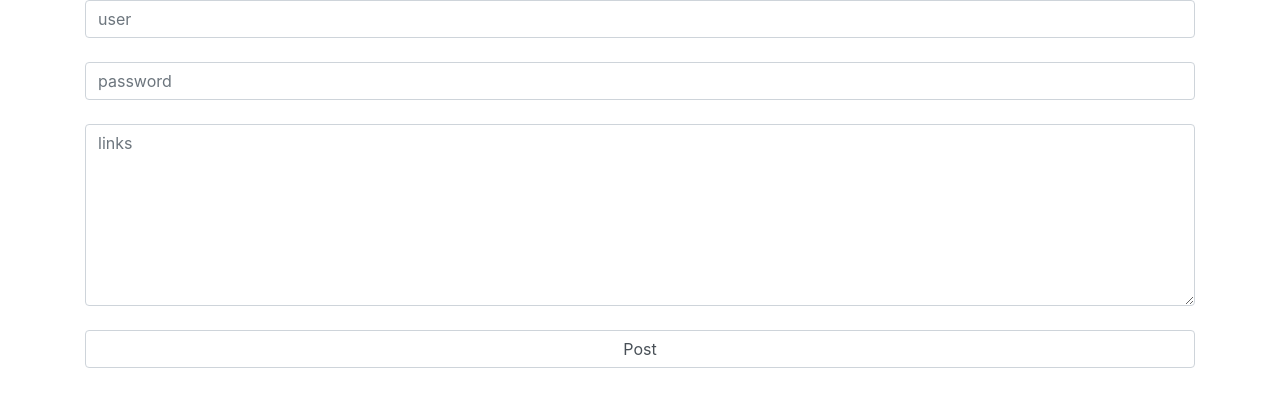
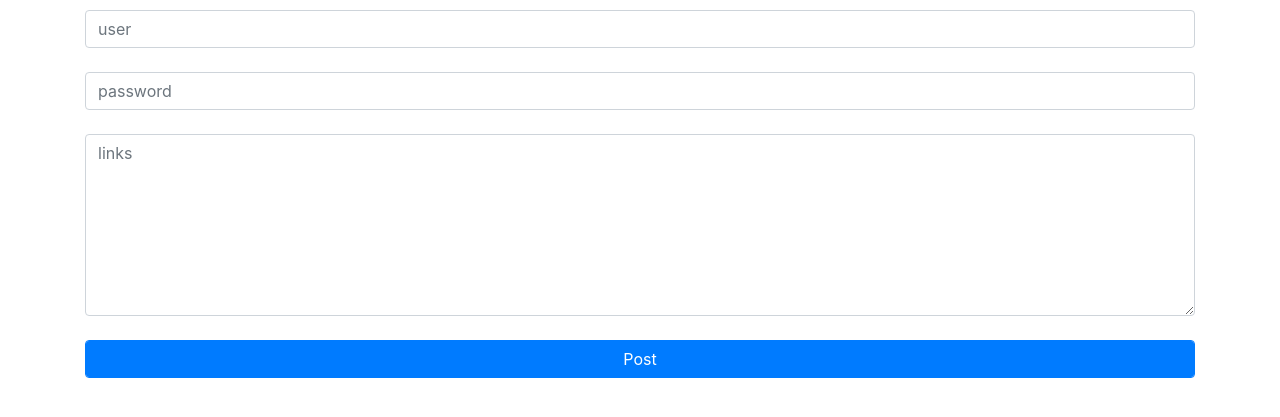
Before and after one commit to MaximeVernusset/Uptobox-DownloadLinks-Generator, a PHP site: page / in a window 1280 px wide. Shown: the top 417 px of the page. Run offline with PHP 8.4, Linux system fonts and the light colour scheme.

Commit message:
UI improvements

```diff
--- a/Web service/www/generateUptoboxLinks.php
+++ b/Web service/www/generateUptoboxLinks.php
@@ -82,7 +82,7 @@ if (isset($_GET[TOKEN]) && isset($_GET[LINKS]) && authorizeUser(json_decode(base
 <?php if ($nbErrors > 0) { ?>
 		<section class="container-fluid">
 			<h2>Errors:</h2>
-			<textarea id="errors" class="form-control" rows="<?= $nbErrors + 2 ?>" style="width:100%;"><?= json_encode($errors, JSON_PRETTY_PRINT) ?></textarea>
+			<textarea id="errors" class="form-control" rows="<?= $nbErrors + 2.5 ?>" style="width:100%;"><?= json_encode($errors, JSON_PRETTY_PRINT) ?></textarea>
 		</section>
 <?php } ?>
 <?php if ($nbGeneratedLinks > 0) { ?>
--- a/Web service/www/index.php
+++ b/Web service/www/index.php
@@ -36,11 +36,11 @@ if (isset($_POST[USER]) && isset($_POST[HASHED_PASSWORD]) && isset($_POST[LINKS]
 		<link rel="stylesheet" href="https://stackpath.bootstrapcdn.com/bootstrap/4.4.1/css/bootstrap.min.css" integrity="sha384-Vkoo8x4CGsO3+Hhxv8T/Q5PaXtkKtu6ug5TOeNV6gBiFeWPGFN9MuhOf23Q9Ifjh" crossorigin="anonymous">
 	</head>
 	<body>
-		<section id="form" class="container">
+		<section id="form" class="container" style="margin-top:10px">
 			<input type="text" id="<?=USER?>" class="form-control" placeholder="<?=USER?>"><br>
 			<input type="password" id="<?=PASSWORD?>" class="form-control" placeholder="<?=PASSWORD?>"><br>
 			<textarea cols="50" rows="7" id="<?=LINKS?>" class="form-control" placeholder="<?=LINKS?>"></textarea><br>
-			<input type="button" class="form-control" value="Post" onclick="post()">
+			<input type="button" class="btn btn-primary form-control" value="Post" onclick="post()">
 		</section>
 		<script>
 			async function post() {
```
